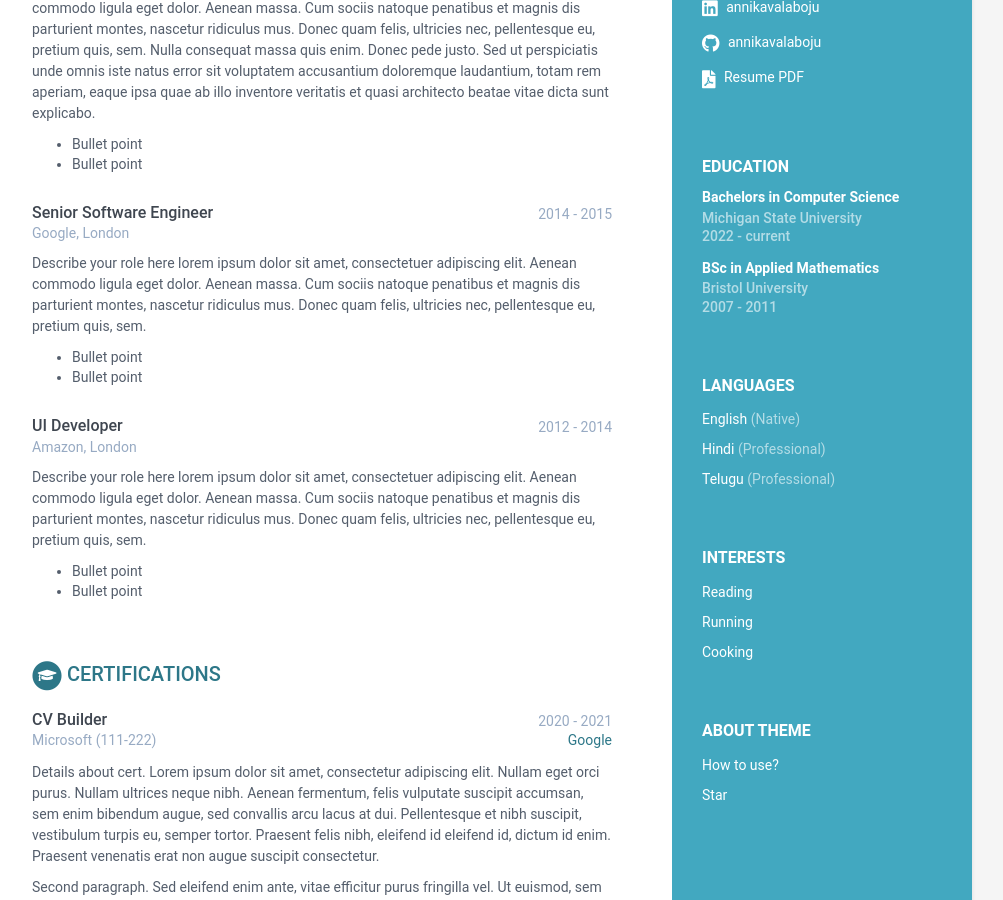
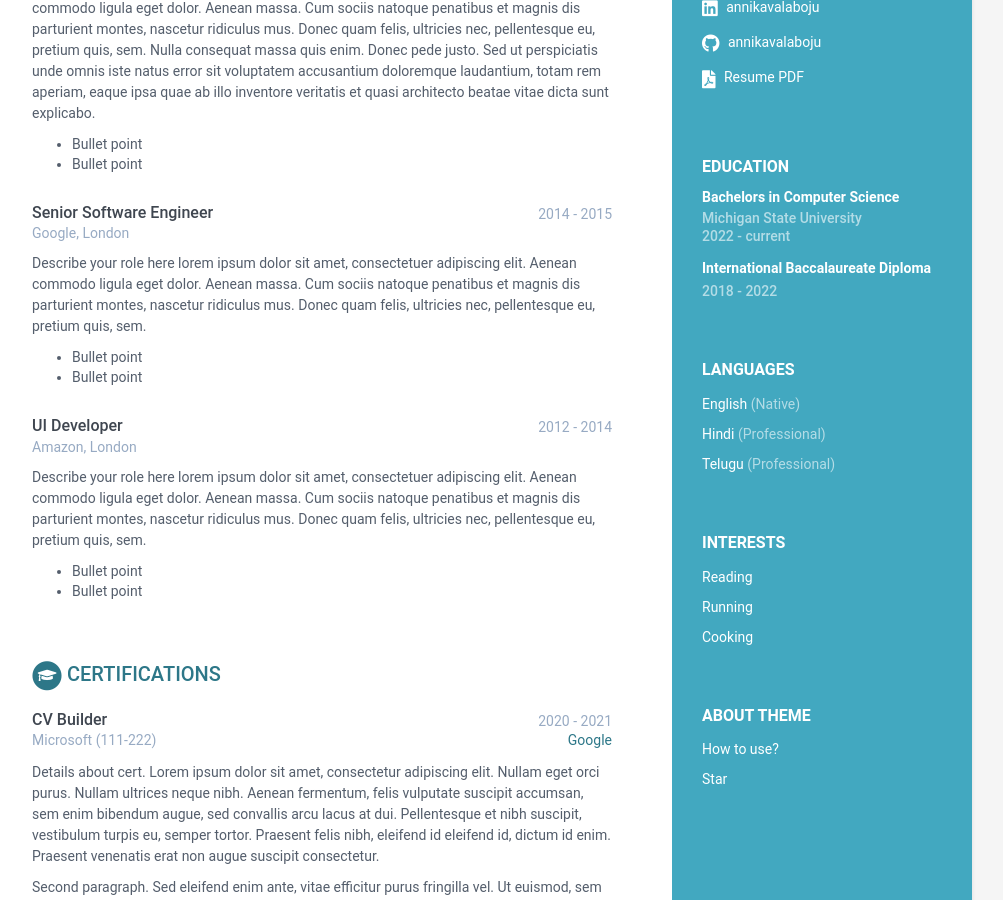
Before and after one commit to annikavalaboju/annikavalaboju1.github.io, a Jekyll site: the page built from index.html, in a window 1280 px wide and 900 px high, scrolled down 407 px. Shown: the whole window, without its empty margins (168-1171 px from the left). Built offline with Jekyll 4.4.1, drawn with Linux system fonts in a browser that asks for light colours; part of the change alters nothing that is shown.

Commit message:
Update data.yml

```diff
--- a/_data/data.yml
+++ b/_data/data.yml
@@ -76,17 +76,18 @@ education:
             - Familiar with programming languages Python and Java
             - Experienced in developing and debugging software applications
             - Ability to work effectively in team environments and project collaboration
-      - degree: BSc in Applied Mathematics
-        university: Bristol University
-        time: 2007 - 2011
+      - degree: International Baccalaureate Diploma
+        school: International Academy
+        time: 2018 - 2022
         details: |
-          Describe your study here lorem ipsum dolor sit amet, consectetuer
-          adipiscing elit. Aenean commodo ligula eget dolor. Aenean massa. Cum
-          sociis natoque penatibus et magnis dis parturient montes, nascetur
-          ridiculus mus. Donec quam felis, ultricies nec, pellentesque eu,
-          pretium quis, sem.
-            - Bullet point
-            - Bullet point
+          Demonstrated commitement to academic success and well-rounded development,
+          completed rigorous curriculum that includes advanced courses in mathematics, science,
+          language, and literature. Developed critical thinking, research, and time management
+          skills throughout coursework and various projects. Actively partipated in extracirricular
+          activies, fostering leadership and collaboration.
+            - Actively particpated in volunteering and community service tasks
+            - Member of STEM clubs and involvement in events
+            - Member of Robotics programming team
 
 experiences:
     title: Experiences
```
